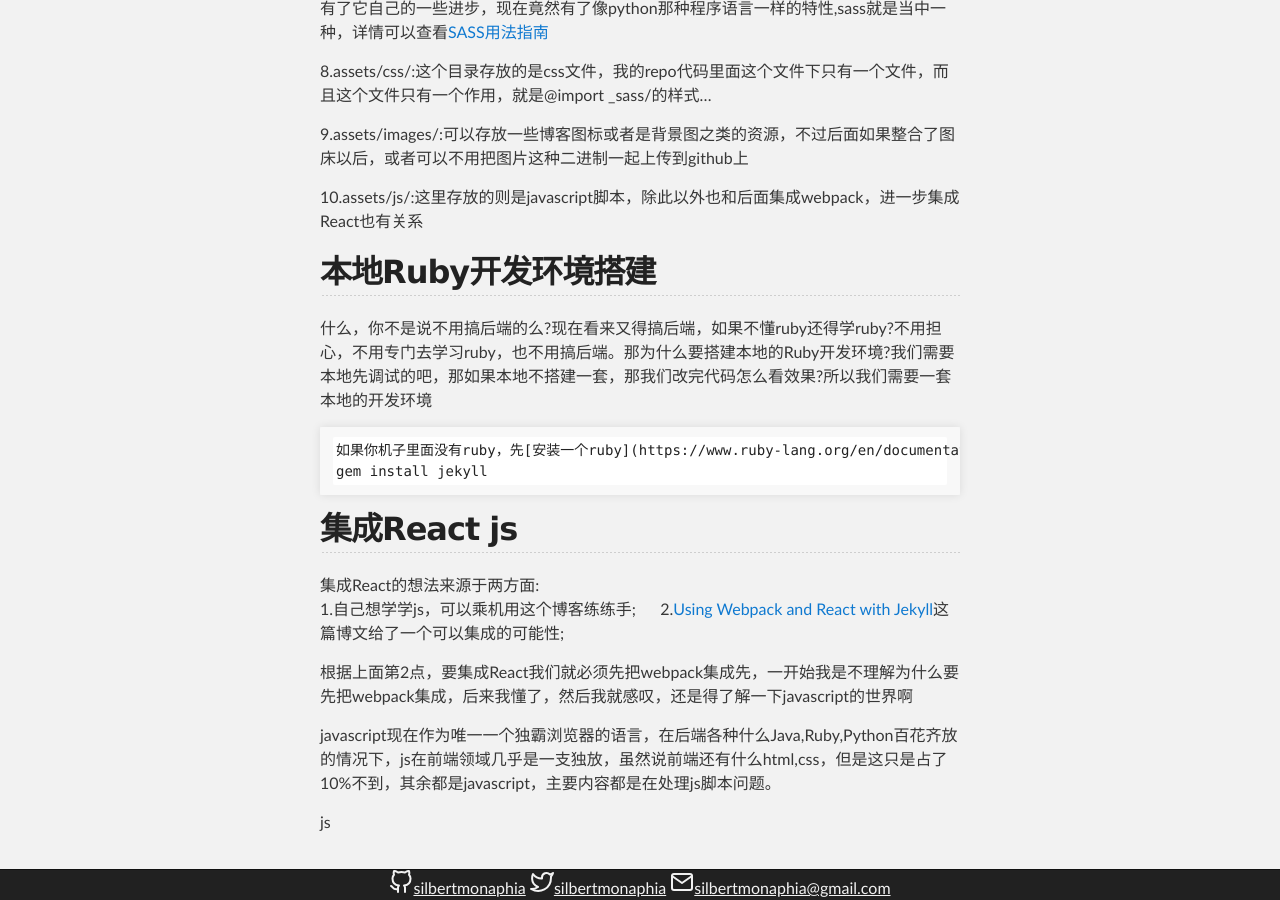
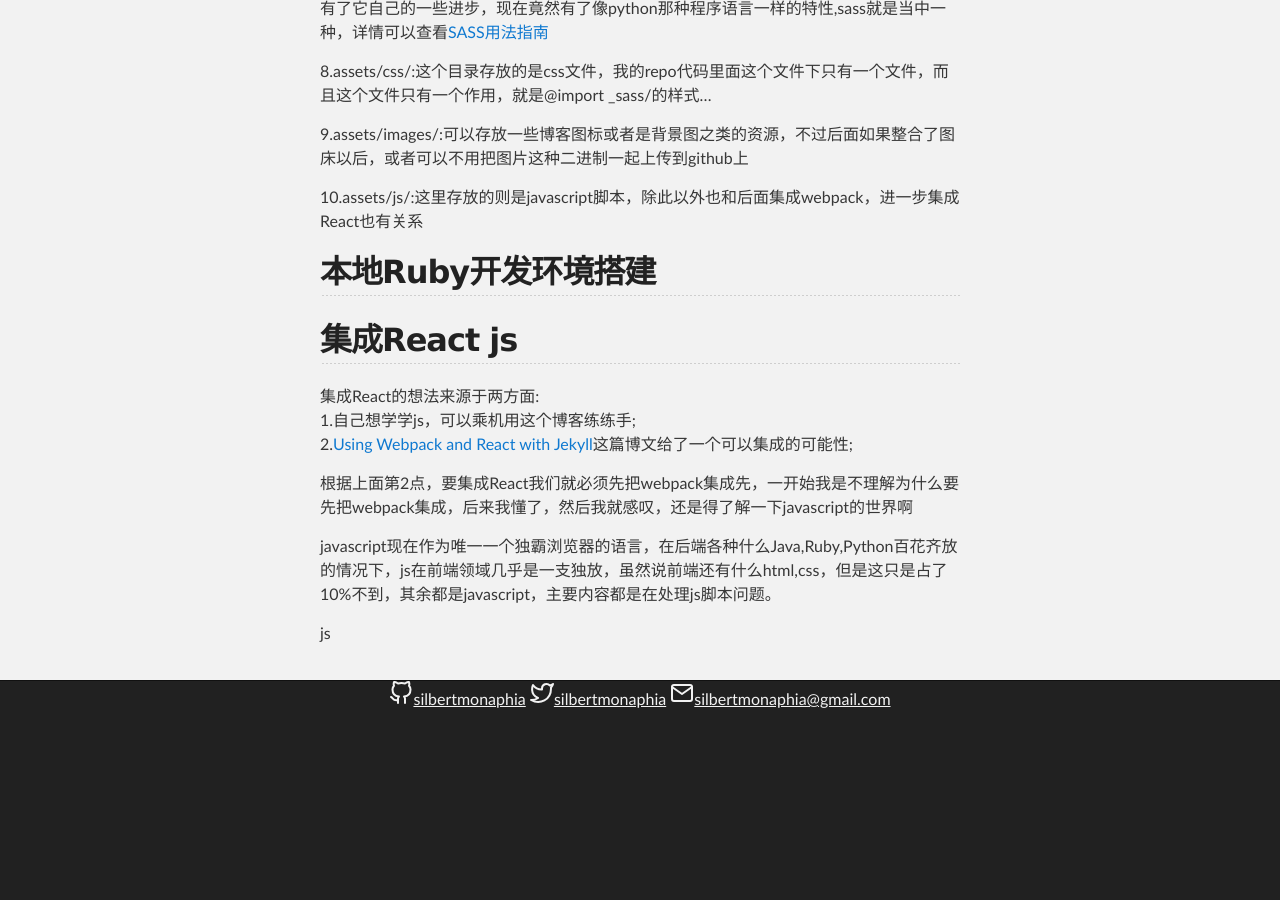
Before and after one commit to silbertmonaphia/silbertmonaphia.github.io, a Jekyll site: the page built from _posts/2018-01-02-关于这个博客.md, in a window 1280 px wide and 900 px high, scrolled down 2720 px. Built offline with Jekyll 4.4.1, drawn with Linux system fonts in a browser that asks for light colours; our own code applies the rules of GitHub Pages for plain Markdown files; the repository's description, which GitHub fills in, is left out; after the commit the page ends 3431 px from its top, so only the background shows below that.

Commit message:
Update 2018-01-02-关于这个博客.md

````diff
--- a/_posts/2018-01-02-关于这个博客.md
+++ b/_posts/2018-01-02-关于这个博客.md
@@ -83,11 +83,7 @@ blog/
 10.assets/js/:这里存放的则是javascript脚本，除此以外也和后面集成webpack，进一步集成React也有关系
 
 ## 本地Ruby开发环境搭建
-什么，你不是说不用搞后端的么?现在看来又得搞后端，如果不懂ruby还得学ruby?不用担心，不用专门去学习ruby，也不用搞后端。那为什么要搭建本地的Ruby开发环境?我们需要本地先调试的吧，那如果本地不搭建一套，那我们改完代码怎么看效果?所以我们需要一套本地的开发环境
-```
-如果你机子里面没有ruby，先[安装一个ruby](https://www.ruby-lang.org/en/documentation/installation/#apt)
-gem install jekyll
-```
+
 
 ## 集成React js
 集成React的想法来源于两方面:
````
